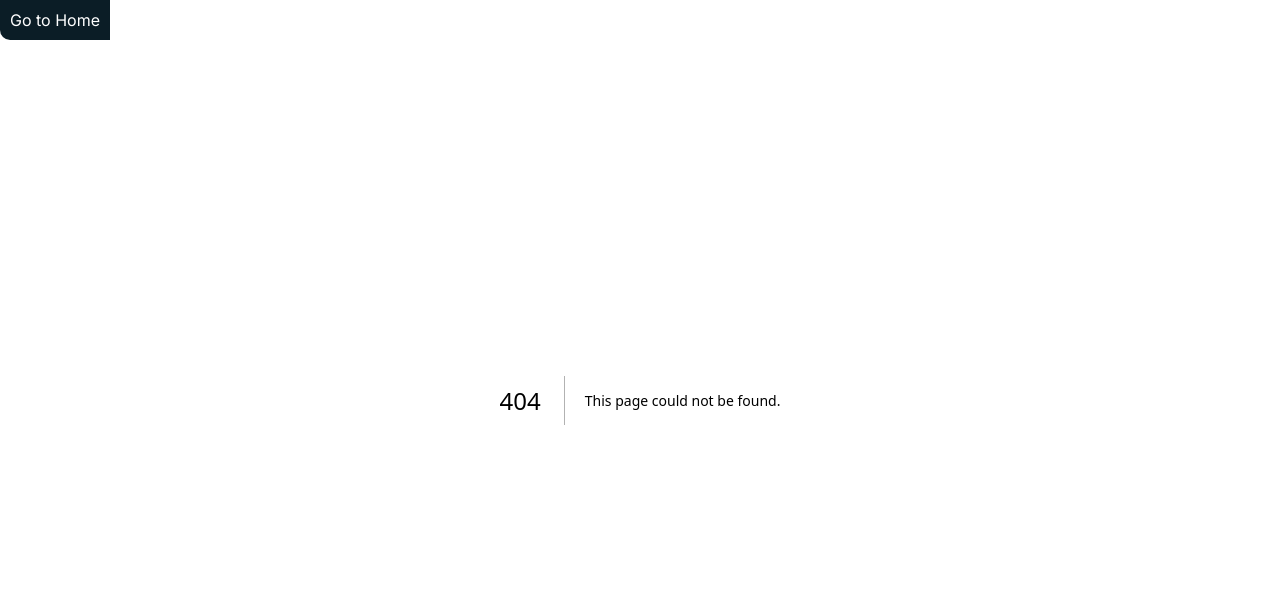
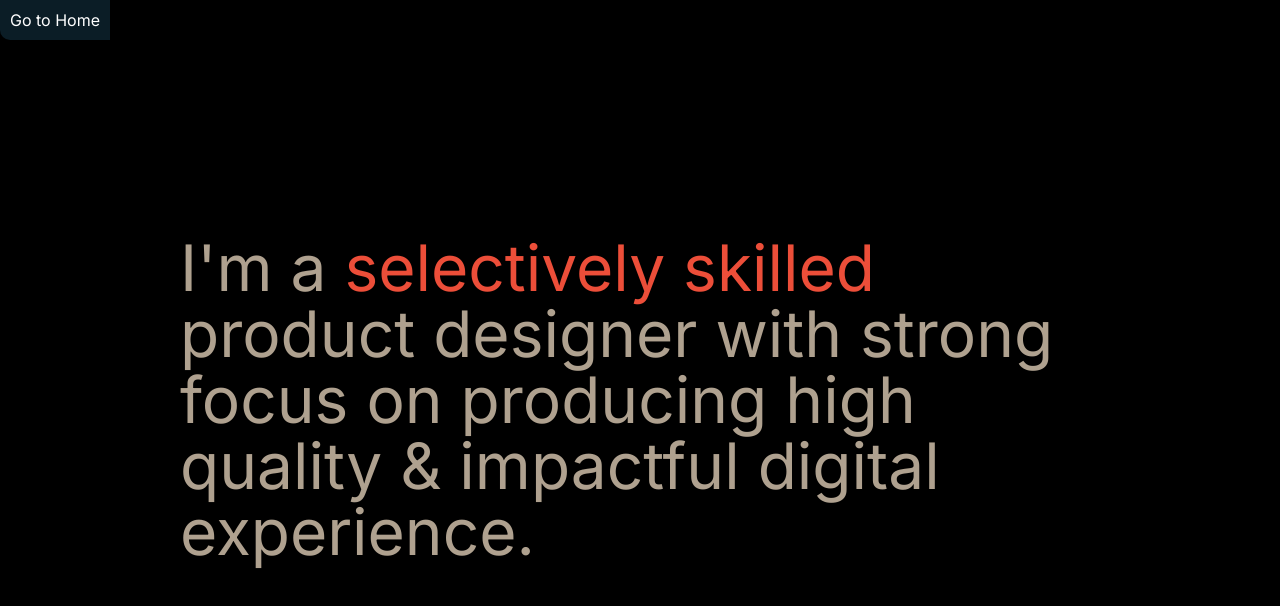
Before and after one commit to matifandy8/animations-page, a Next.js app: page /MaskCursorEffect in a window 1280 px wide. Before the commit this address had no page. Shown: the top 606 px of the page. Built offline with nearby package versions, Linux system fonts and the light colour scheme.

Commit message:
feat: add page MaskCursorEffect

```diff
--- a/package.json
+++ b/package.json
@@ -10,6 +10,7 @@
   },
   "dependencies": {
     "@react-spring/parallax": "^9.7.3",
+    "framer-motion": "^11.3.2",
     "next": "14.2.4",
     "react": "^18",
     "react-dom": "^18"
--- /dev/null
+++ b/src/app/MaskCursorEffect/page.tsx
@@ -0,0 +1,43 @@
+"use client";
+import "./styles.css";
+import { useState } from "react";
+import { motion } from "framer-motion";
+import useMousePosition from "@/utils/useMouesePosition";
+
+export default function Home() {
+  const [isHovered, setIsHovered] = useState(false);
+  const { x, y } = useMousePosition();
+  const size = isHovered ? 400 : 40;
+
+  return (
+    <main className="main">
+      <motion.div
+        className="mask"
+        animate={{
+          WebkitMaskPosition: `${x - size / 2}px ${y - size / 2}px`,
+          WebkitMaskSize: `${size}px`,
+        }}
+        transition={{ type: "tween", ease: "backOut", duration: 0.5 }}
+      >
+        <p
+          onMouseEnter={() => {
+            setIsHovered(true);
+          }}
+          onMouseLeave={() => {
+            setIsHovered(false);
+          }}
+        >
+          A visual designer - with skills that haven't been replaced by A.I
+          (yet) - making good shit only if the paycheck is equally good.
+        </p>
+      </motion.div>
+
+      <div className="body">
+        <p>
+          I'm a <span>selectively skilled</span> product designer with strong
+          focus on producing high quality & impactful digital experience.
+        </p>
+      </div>
+    </main>
+  );
+}
--- /dev/null
+++ b/src/app/MaskCursorEffect/styles.css
@@ -0,0 +1,32 @@
+.main {
+  height: 100vh;
+  background-color: black;
+}
+.mask,
+.body {
+  width: 100%;
+  height: 100%;
+  display: flex;
+  align-items: center;
+  justify-content: center;
+  color: #afa18f;
+  font-size: 64px;
+  line-height: 66px;
+  cursor: default;
+
+  p {
+    width: 1000px;
+    padding: 40px;
+  }
+  span {
+    color: #ec4e39;
+  }
+}
+.mask {
+  mask-image: url("../../../public/mask.svg");
+  mask-repeat: no-repeat;
+  mask-size: 40px;
+  background: #ec4e39;
+  position: absolute;
+  color: black;
+}
--- /dev/null
+++ b/src/utils/useMouesePosition.ts
@@ -0,0 +1,22 @@
+import { useState, useEffect } from "react";
+
+const useMousePosition = () => {
+  const [mousePosition, setMousePosition] = useState<{
+    x: null | number;
+    y: null | number;
+  }>({ x: null, y: null });
+
+  const updateMousePosition = (e: MouseEvent) => {
+    setMousePosition({ x: e.clientX, y: e.clientY });
+  };
+
+  useEffect(() => {
+    window.addEventListener("mousemove", updateMousePosition);
+
+    return () => window.removeEventListener("mousemove", updateMousePosition);
+  }, []);
+
+  return mousePosition;
+};
+
+export default useMousePosition;
```
Also changed, not shown: src/app/page.tsx (+7 -3 lines), public/mask.svg (added), 1 other file (tests, documents, lock files or other folders).
